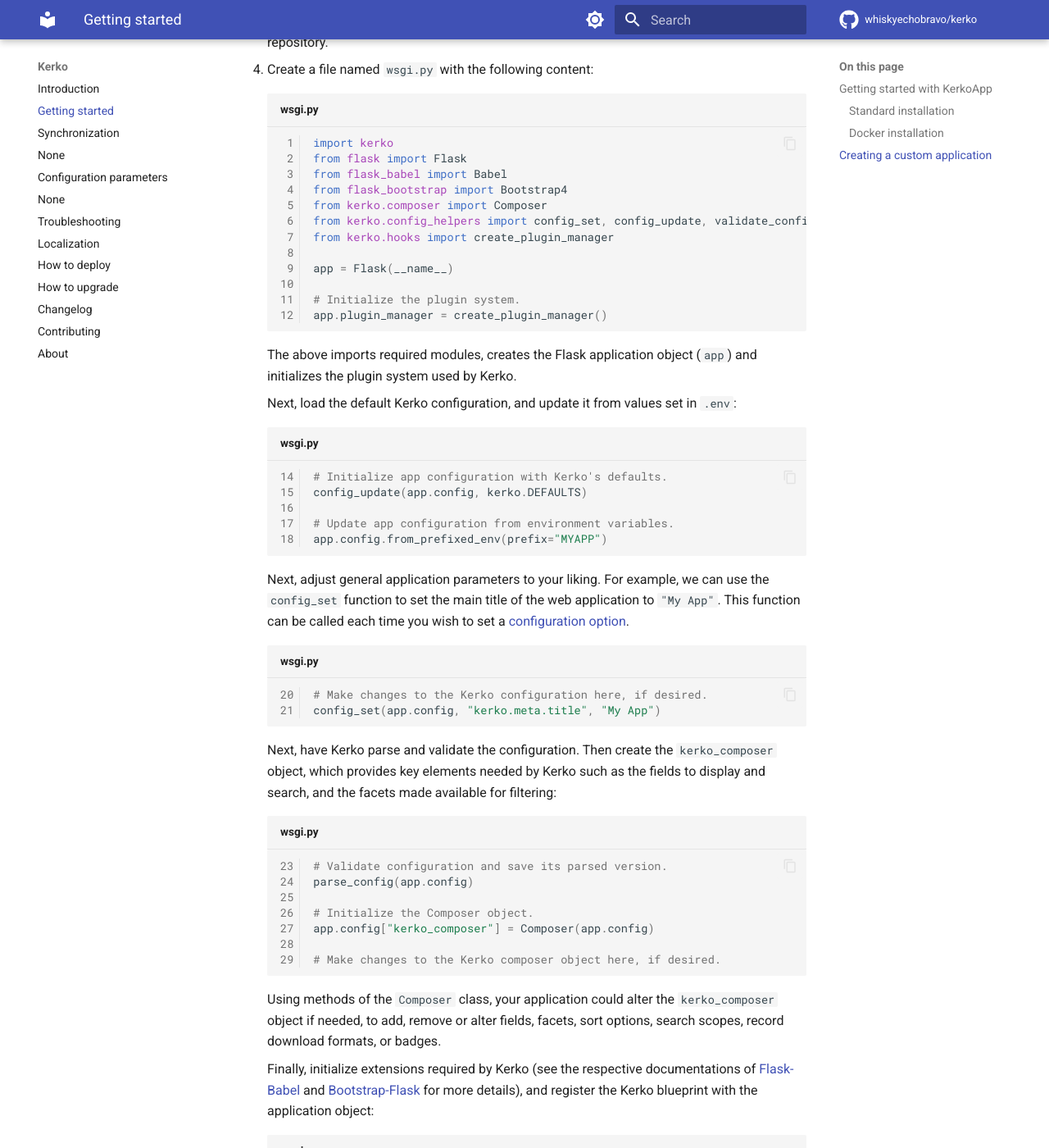
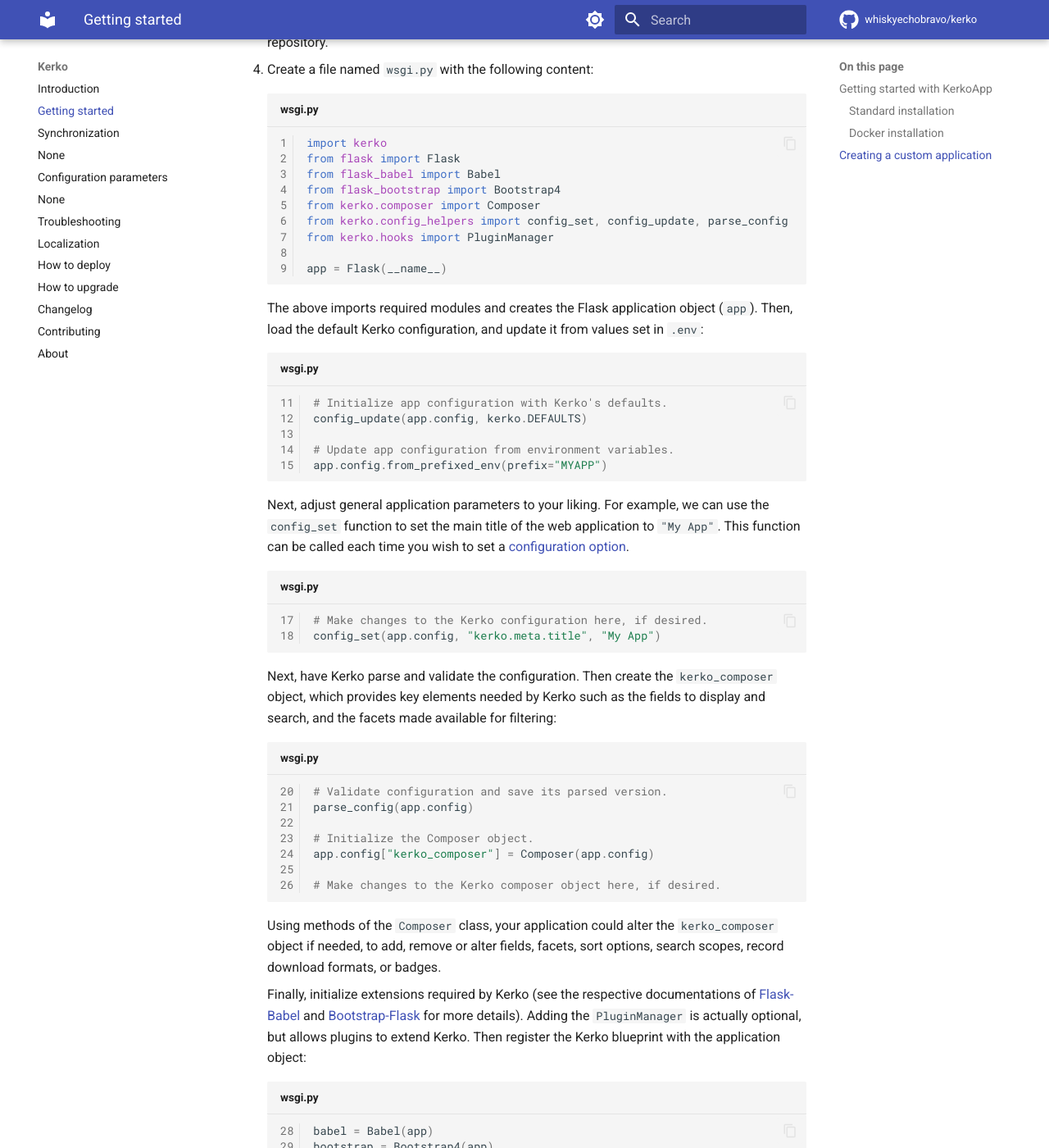
Before and after one commit to whiskyechobravo/kerko, an MkDocs documentation site: the page built from docs/getting-started.md, in a window 1280 px wide and 1400 px high, scrolled down 5343 px. Shown: the whole window at 82% size. Built offline with MkDocs 1.6.1 and Material for MkDocs 9.7.7, drawn with Linux system fonts in a browser that asks for light colours; comment, search, counter and statistics services are not loaded; the version menu is left out; some of the changed text lies outside the part shown.

Commit message:
Make the plugin manager a Flask extension.

````diff
--- a/docs/getting-started.md
+++ b/docs/getting-started.md
@@ -314,22 +314,17 @@
     from flask_babel import Babel
     from flask_bootstrap import Bootstrap4
     from kerko.composer import Composer
-    from kerko.config_helpers import config_set, config_update, validate_config
-    from kerko.hooks import create_plugin_manager
+    from kerko.config_helpers import config_set, config_update, parse_config
+    from kerko.hooks import PluginManager
 
     app = Flask(__name__)
-
-    # Initialize the plugin system.
-    app.plugin_manager = create_plugin_manager()
     ```
 
-    The above imports required modules, creates the Flask application object
-    (`app`) and initializes the plugin system used by Kerko.
+    The above imports required modules and creates the Flask application object
+    (`app`). Then, load the default Kerko configuration, and update it from
+    values set in `.env`:
 
-    Next, load the default Kerko configuration, and update it from values set in
-    `.env`:
-
-    ```python title="wsgi.py" linenums="14"
+    ```python title="wsgi.py" linenums="11"
     # Initialize app configuration with Kerko's defaults.
     config_update(app.config, kerko.DEFAULTS)
 
@@ -342,7 +337,7 @@
     application to `"My App"`. This function can be called each time you wish to
     set a [configuration option](config-basics.md).
 
-    ```python title="wsgi.py" linenums="20"
+    ```python title="wsgi.py" linenums="17"
     # Make changes to the Kerko configuration here, if desired.
     config_set(app.config, "kerko.meta.title", "My App")
     ```
@@ -352,7 +347,7 @@
     the fields to display and search, and the facets made available for
     filtering:
 
-    ```python title="wsgi.py" linenums="23"
+    ```python title="wsgi.py" linenums="20"
     # Validate configuration and save its parsed version.
     parse_config(app.config)
 
@@ -368,17 +363,16 @@
 
     Finally, initialize extensions required by Kerko (see the respective
     documentations of [Flask-Babel][Flask-Babel documentation] and
-    [Bootstrap-Flask][Bootstrap-Flask documentation] for more details), and
-    register the Kerko blueprint with the application object:
+    [Bootstrap-Flask][Bootstrap-Flask documentation] for more details).
+    Adding the `PluginManager` is actually optional, but allows plugins to
+    extend Kerko. Then register the Kerko blueprint with the application object:
 
-    ```python title="wsgi.py" linenums="31"
+    ```python title="wsgi.py" linenums="28"
     babel = Babel(app)
     bootstrap = Bootstrap4(app)
+    plugin_manager = PluginManager(app)
 
     app.register_blueprint(kerko.make_blueprint(), url_prefix="/bibliography")
-
-    # Call init_app hook implementations in plugins.
-    app.plugin_manager.hook.init_app(app=app)
     ```
 
     The `url_prefix` argument given above defines the base path for every URL
````
Also changed, not shown: docs/upgrading.md (+7 -12 lines), 5 other files.
